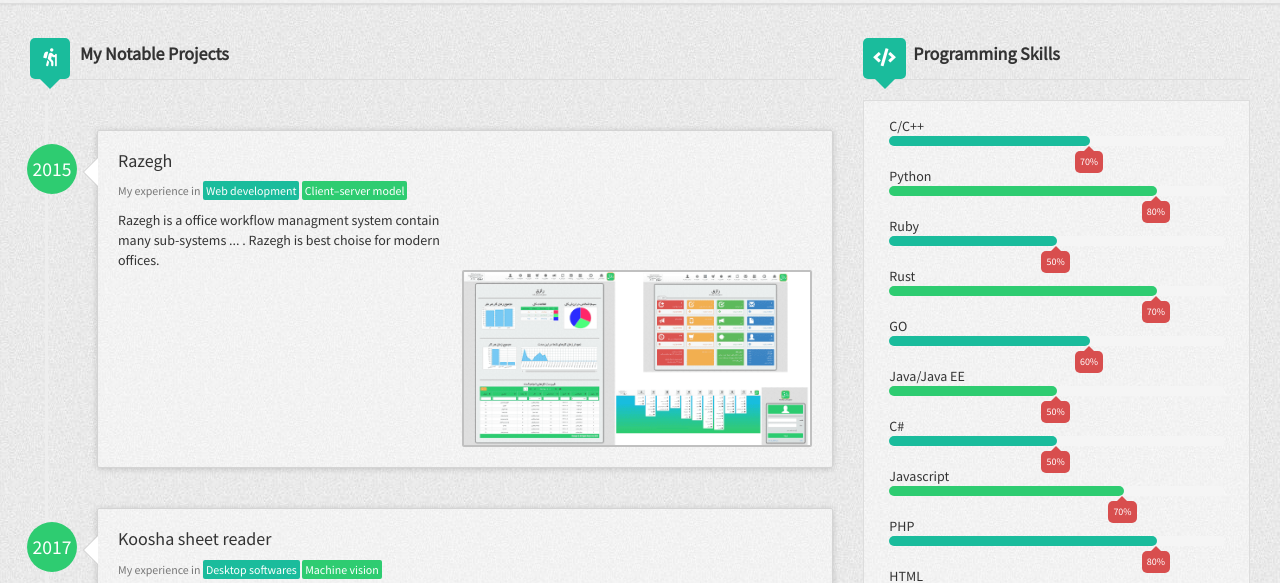
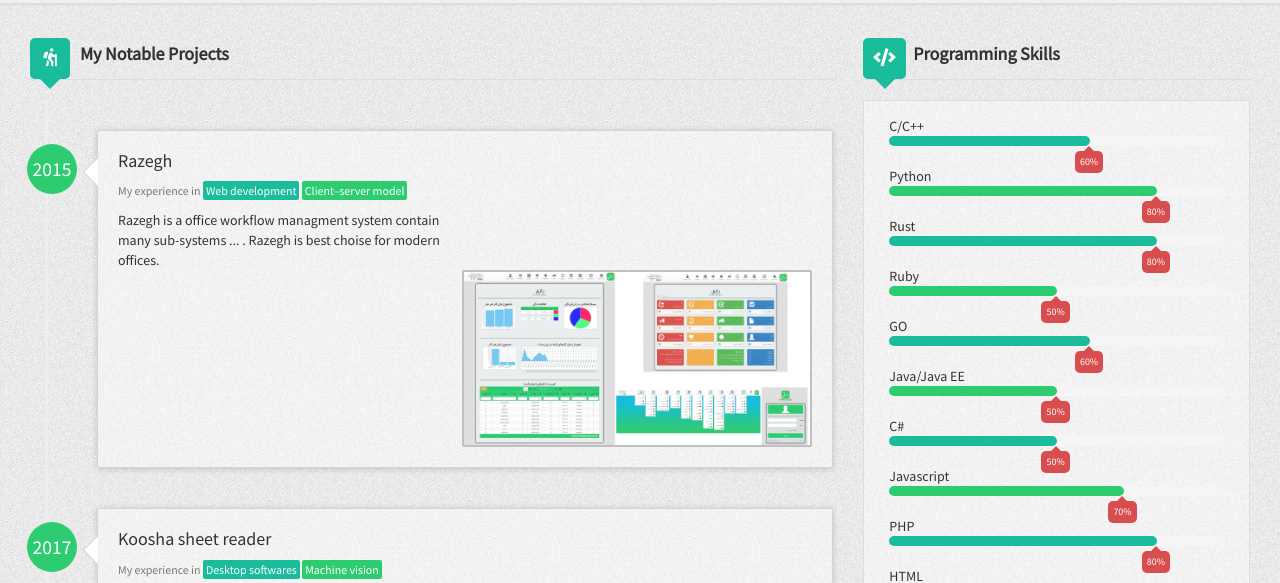
Before and after one commit to gholipasandi/gholipasandi.github.io, a plain HTML site: page index.html in a window 1280 px wide. Shown: the part 137-720 px from the top of the page. Drawn offline with nearby package versions, Linux system fonts and the light colour scheme; some packages are replaced by stand-ins of ours; a script that the page names is missing.

Commit message:
fix update status

```diff
--- a/index.html
+++ b/index.html
@@ -333,7 +333,7 @@
                                     <span class="caption-skill">C/C++</span>
                                     <div class="progress">
                                         <div class="progress-bar" style="width: 60%">
-                                            <span>70% </span>
+                                            <span>60% </span>
                                         </div>
                                     </div>
                                 </li>
@@ -346,18 +346,18 @@
                                     </div>
                                 </li>
                                 <li>
+                                    <span class="caption-skill">Rust</span>
+                                    <div class="progress">
+                                        <div class="progress-bar" style="width: 80%">
+                                            <span>80% </span>
+                                        </div>
+                                    </div>
+                                </li>
+                                <li>
                                     <span class="caption-skill">Ruby</span>
                                     <div class="progress">
                                         <div class="progress-bar" style="width: 50%">
                                             <span>50% </span>
-                                        </div>
-                                    </div>
-                                </li>
-                                <li>
-                                    <span class="caption-skill">Rust</span>
-                                    <div class="progress">
-                                        <div class="progress-bar" style="width: 80%">
-                                            <span>70% </span>
                                         </div>
                                     </div>
                                 </li>
```
